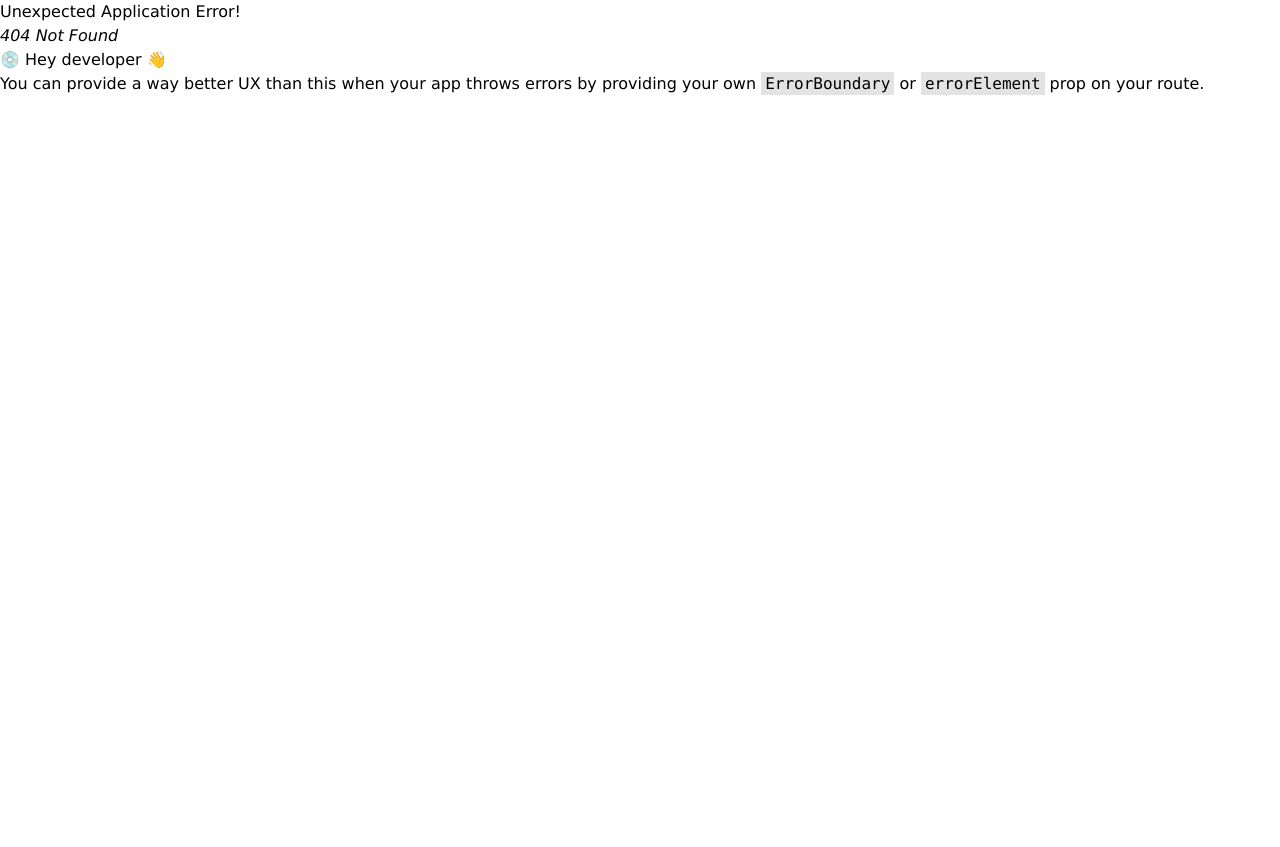
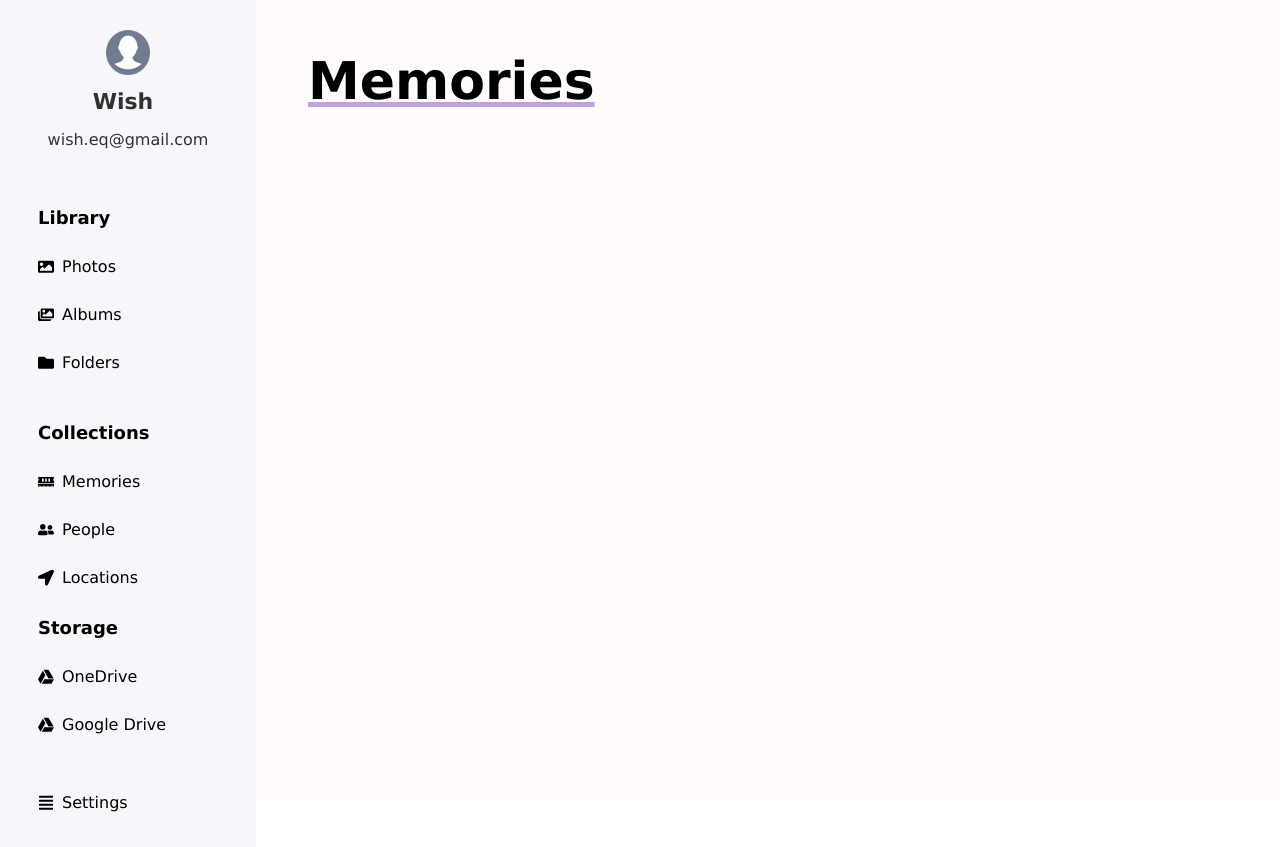
Before and after one commit to wish-eq/display-from-API-exercise, a React (Create React App) app: page /memories in a window 1280 px wide. Before the commit this address had no page. Before the commit the page ends 800 px from the top, so only its background shows below. Built offline with nearby package versions, Linux system fonts and the light colour scheme.

Commit message:
added memories page and run build

```diff
--- a/src/components/folderPage/Folder.js
+++ b/src/components/folderPage/Folder.js
@@ -1,3 +1,4 @@
+import React from "react";
 import FolderHeader from "./FolderHeader";
 import FolderContainer from "./FolderContainer";
 
--- a/src/components/leftBar/CollectionBox.js
+++ b/src/components/leftBar/CollectionBox.js
@@ -1,5 +1,6 @@
 import React, { Component } from "react";
 import { FaLocationArrow, FaMemory, FaUserFriends } from "react-icons/fa";
+import { Link } from "react-router-dom";
 
 export class CollectionBox extends Component {
   render() {
@@ -7,10 +8,12 @@ export class CollectionBox extends Component {
       <div className="collections-container flex flex-col justify-start">
         <ul class="option-list">
           <p class="menu-header">Collections</p>
-          <li class="menu-line">
-            <FaMemory class="icon" />
-            Memories
-          </li>
+          <Link class="menu-select" to="/memories">
+            <li class="menu-line">
+              <FaMemory class="icon" />
+              Memories
+            </li>
+          </Link>
           <li class="menu-line">
             <FaUserFriends class="icon" />
             People
--- /dev/null
+++ b/src/components/memoriesPage/Memories.js
@@ -0,0 +1,12 @@
+import React from "react";
+import MemoriesContainer from "./MemoriesContainer";
+import MemoriesHeader from "./MemoriesHeader";
+
+export default function Memories() {
+  return (
+    <div class="gallery grid grid-rows-[20vh,80vh] h-screen">
+      <MemoriesHeader></MemoriesHeader>
+      <MemoriesContainer></MemoriesContainer>
+    </div>
+  );
+}
--- /dev/null
+++ b/src/components/memoriesPage/MemoriesContainer.js
@@ -0,0 +1,9 @@
+import React from "react";
+
+export default function MemoriesContainer() {
+  return (
+    <div class="content-container">
+      <p></p>
+    </div>
+  );
+}
--- /dev/null
+++ b/src/components/memoriesPage/MemoriesHeader.js
@@ -0,0 +1,9 @@
+import React from "react";
+
+export default function MemoriesHeader() {
+  return (
+    <div class="photo-header-container">
+      <p class="photo-header">Memories</p>
+    </div>
+  );
+}
--- a/src/index.js
+++ b/src/index.js
@@ -6,6 +6,7 @@ import { createBrowserRouter, RouterProvider } from "react-router-dom";
 import AlbumPage from "./pages/AlbumPage";
 import FoldersPage from "./pages/FoldersPage";
 import GalleryPage from "./pages/GalleryPage";
+import MemoriesPage from "./pages/MemoriesPage";
 
 const root = ReactDOM.createRoot(document.getElementById("root"));
 
@@ -26,6 +27,10 @@ const router = createBrowserRouter([
     path: "gallery",
     element: <GalleryPage></GalleryPage>,
   },
+  {
+    path: "memories",
+    element: <MemoriesPage></MemoriesPage>,
+  },
 ]);
 
 root.render(
--- /dev/null
+++ b/src/pages/MemoriesPage.js
@@ -0,0 +1,15 @@
+import React from "react";
+import { Leftbar } from "../components/leftBar/LeftBar";
+import "../App.css";
+import Memories from "../components/memoriesPage/Memories";
+
+export default function MemoriesPage() {
+  return (
+    <div className="App">
+      <div className="grid grid-cols-[20%,80%] min-h-screen">
+        <Leftbar></Leftbar>
+        <Memories></Memories>
+      </div>
+    </div>
+  );
+}
```
Also changed, not shown: 13 other files (tests, documents, lock files or other folders).
